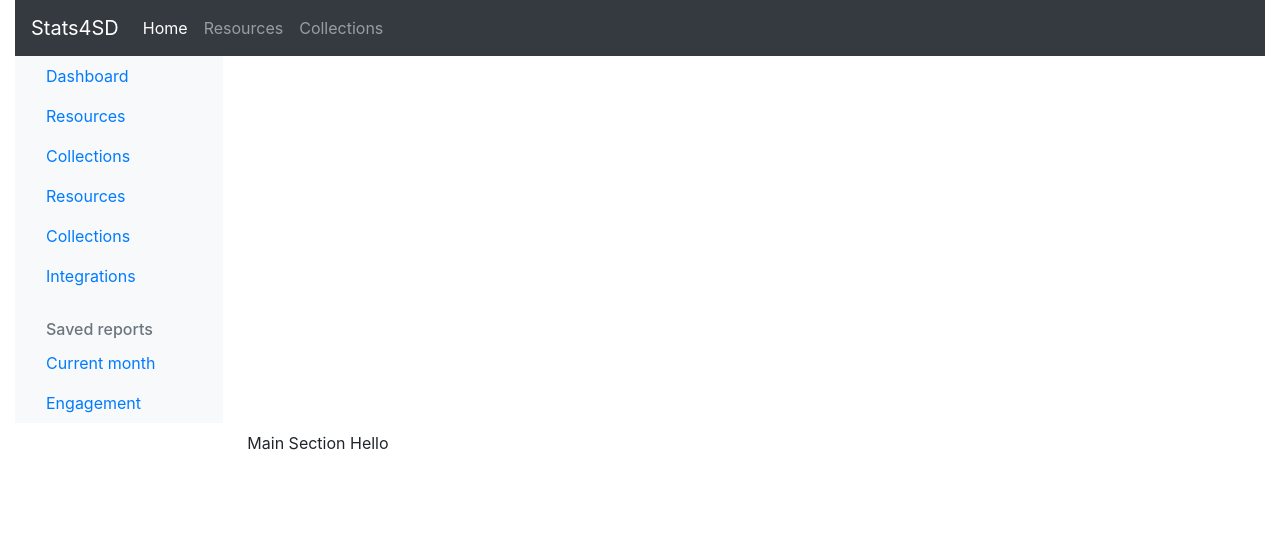
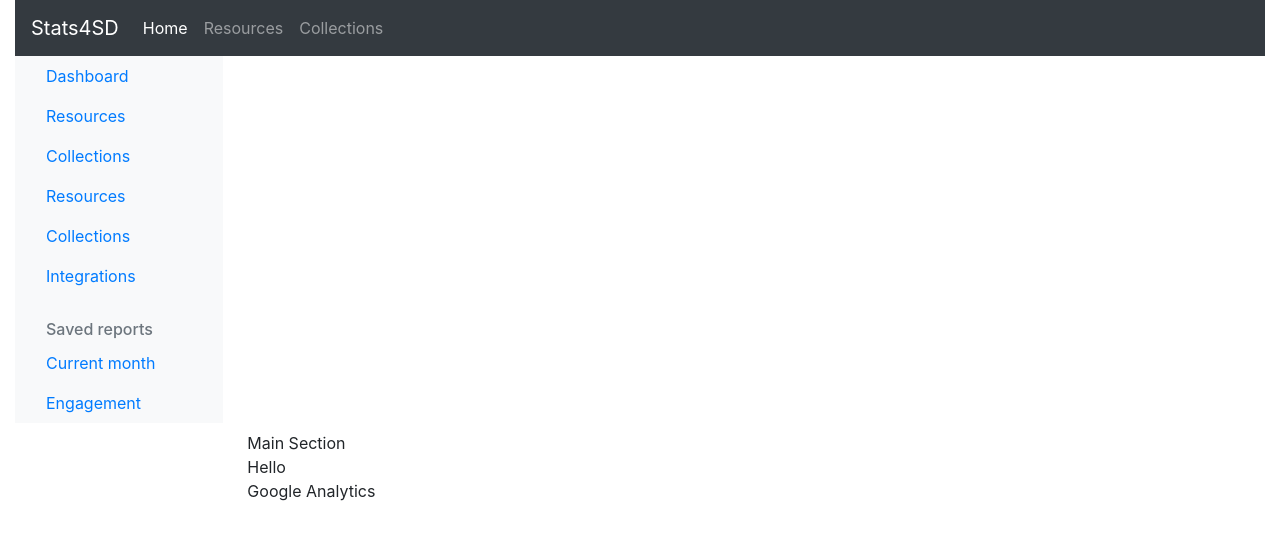
Before and after one commit to stats4sd/stats4sd-resources-report, a Vue app: page / in a window 1280 px wide. Shown: the top 540 px of the page. Built offline with nearby package versions, Linux system fonts and the light colour scheme; no server answers.

Commit message:
Analytics Component API setup

```diff
--- a/public/index.html
+++ b/public/index.html
@@ -5,6 +5,8 @@
     <meta http-equiv="X-UA-Compatible" content="IE=edge" />
     <meta name="viewport" content="width=device-width,initial-scale=1.0" />
     <link rel="icon" href="<%= BASE_URL %>favicon.ico" />
+
+
     <link
       rel="stylesheet"
       href="https://stackpath.bootstrapcdn.com/font-awesome/4.7.0/css/font-awesome.min.css"
@@ -25,6 +27,15 @@
       >
     </noscript>
     <div id="app"></div>
+    <script>
+      (function(w,d,s,g,js,fs){
+        g=w.gapi||(w.gapi={});g.analytics={q:[],ready:function(f){this.q.push(f);}};
+        js=d.createElement(s);fs=d.getElementsByTagName(s)[0];
+        js.src='https://apis.google.com/js/platform.js';
+        fs.parentNode.insertBefore(js,fs);js.onload=function(){g.load('analytics');};
+      }(window,document,'script'));
+      </script>
     <!-- built files will be auto injected -->
   </body>
+
 </html>
--- a/src/components/GoogleAnalytics/GoogleAnalytics.vue
+++ b/src/components/GoogleAnalytics/GoogleAnalytics.vue
@@ -0,0 +1,23 @@
+<template>
+  <div>
+    Google Analytics
+    <div id="embed-api-auth-container"></div>
+    <div id="chart-container"></div>
+    <div id="view-selector-container"></div>
+  </div>
+</template>
+<script>
+export default {
+  name: 'GoogleAnalytics',
+  mounted: function() {
+    window.gapi.analytics.ready(() => {
+      window.gapi.analytics.auth.authorize({
+        container: 'embed-api-auth-container',
+        clientid:
+          '936455127872-vak7t470ulpqab9a355vbbcqjco9tmb9.apps.googleusercontent.com'
+      });
+    });
+  }
+};
+</script>
+<style scoped></style>
--- a/src/components/Main/Main.vue
+++ b/src/components/Main/Main.vue
@@ -1,16 +1,19 @@
 <template>
-<div>
-<div class="col-md-9 ml-sm-auto col-lg-10 px-4">Main Section
-    {{msg}}
+  <div>
+    <div class="col-md-9 ml-sm-auto col-lg-10 px-4">
+      Main Section <br />
+      {{ msg }}
+      <GoogleAnalytics />
+    </div>
   </div>
-</div>
-
 </template>
 
 <script>
+/* eslint-disable */
+import GoogleAnalytics from '../GoogleAnalytics/GoogleAnalytics'
 export default {
   name: "Main",
-
+  components: {GoogleAnalytics},
 data(){
   return{
     msg:'Hello',
--- a/src/main.js
+++ b/src/main.js
@@ -1,8 +1,8 @@
-import Vue from 'vue'
-import App from './App.vue'
+import Vue from 'vue';
+import App from './App.vue';
 
-Vue.config.productionTip = false
+Vue.config.productionTip = false;
 
 new Vue({
-  render: h => h(App),
-}).$mount('#app')
+  render: h => h(App)
+}).$mount('#app');
```
